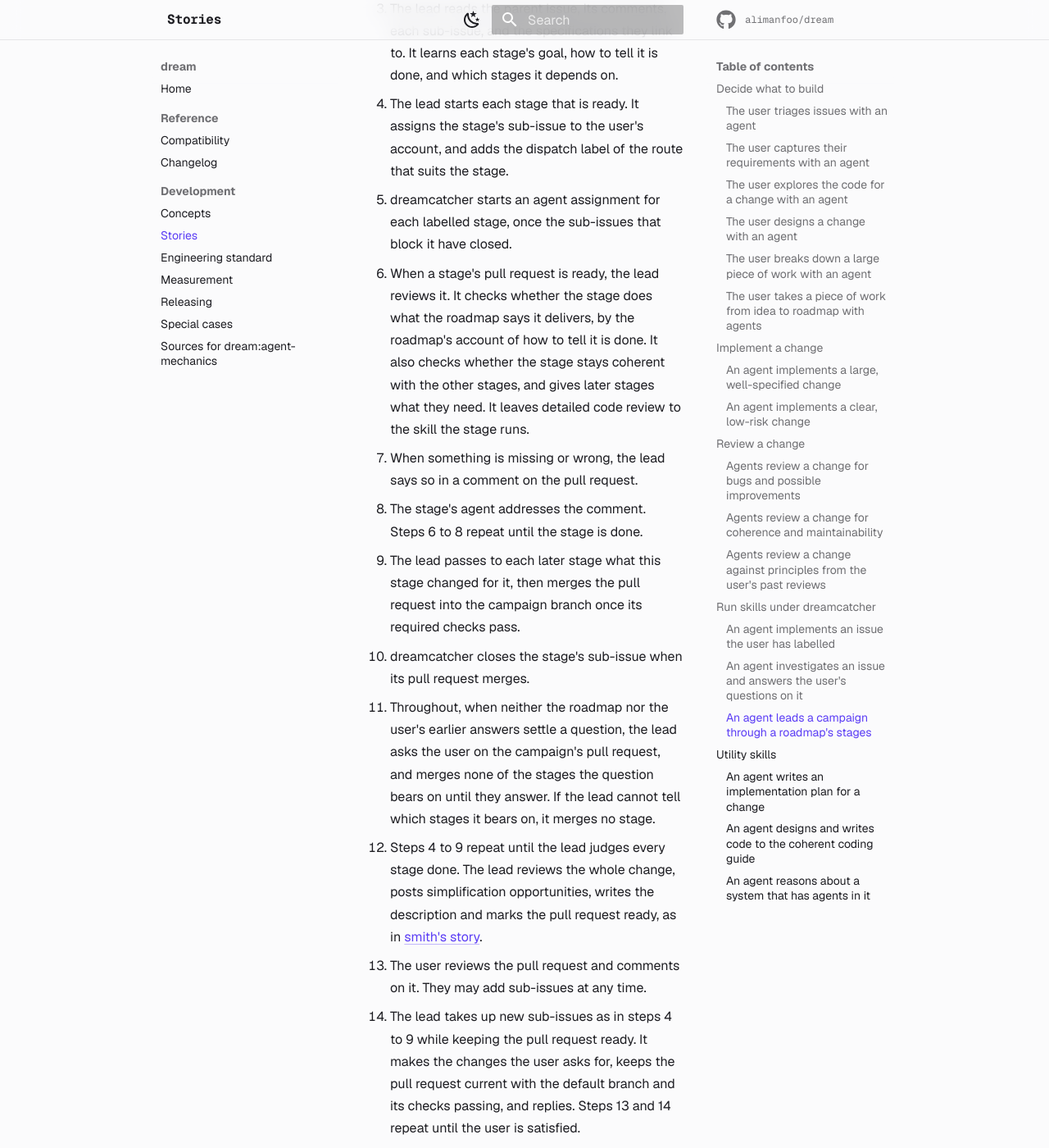
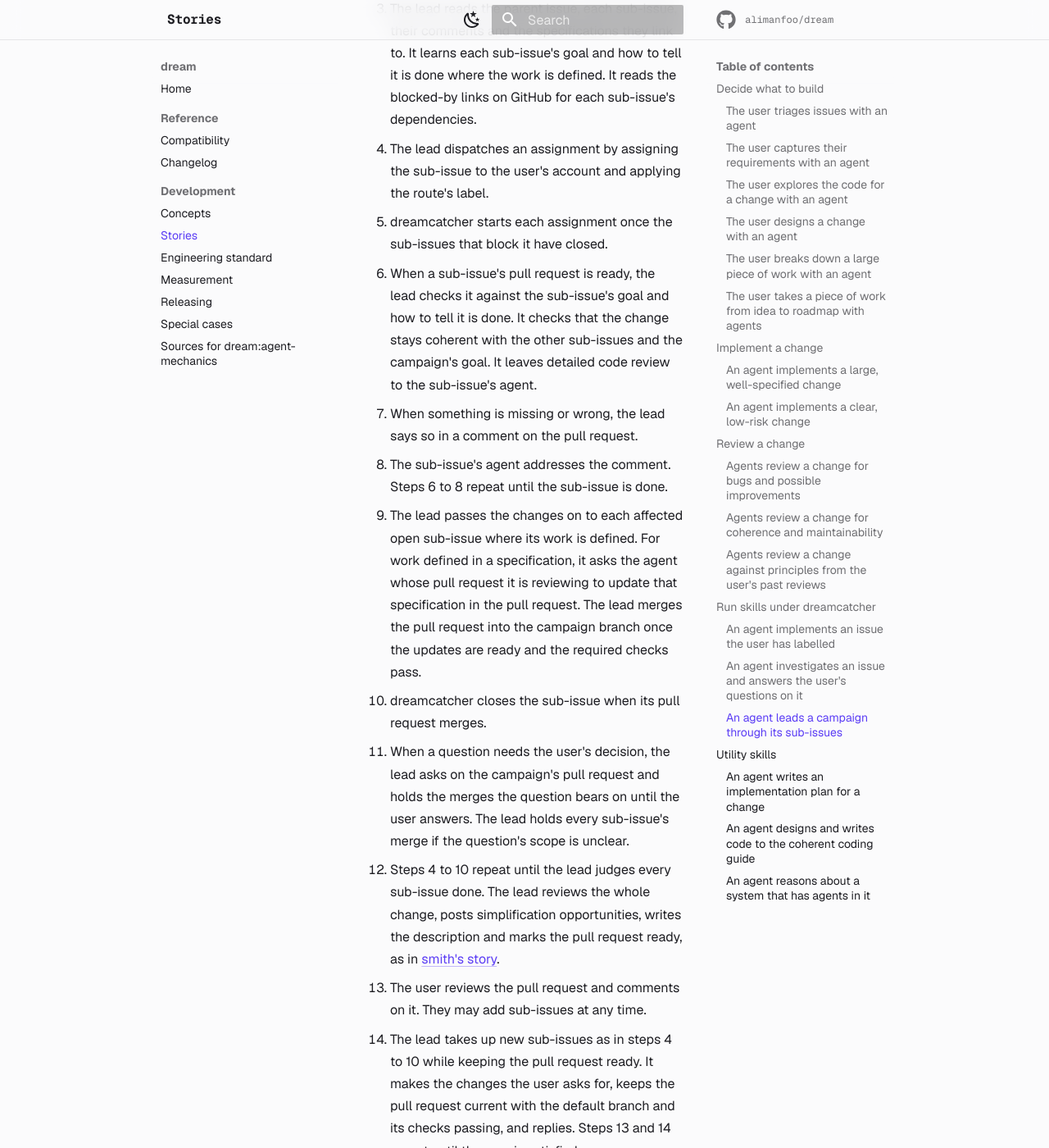
Before and after one commit to alimanfoo/dream, an MkDocs documentation site: the page built from docs/stories.md, in a window 1280 px wide and 1400 px high, scrolled down 19380 px. Shown: the whole window at 82% size. Built offline with MkDocs 1.6.1 and Material for MkDocs 9.7.7, drawn with Linux system fonts in a browser that asks for light colours; comment, search, counter and statistics services are not loaded; some of the changed text lies outside the part shown.

Commit message:
Lead campaigns from their sub-issues
Co-Authored-By: Codex <noreply@openai.com>

```diff
--- a/docs/stories.md
+++ b/docs/stories.md
@@ -474,50 +474,50 @@ own.
 The user has answers on the issue, checked against the code, from which they can
 decide what to do with it.
 
-### An agent leads a campaign through a roadmap's stages
+### An agent leads a campaign through its sub-issues
 
-The user has a parent issue whose sub-issues are the stages of a roadmap, with
-blocked-by links between them. They want an agent to carry every stage through
-to a merged pull request, and to ask them only the questions the roadmap doesn't
-settle.
+The user has a parent issue whose sub-issues define the work, with blocked-by
+links between them. They want an agent to coordinate the sub-issues and bring
+the whole campaign to them for review and merge.
 
 1. The user assigns the parent issue to themselves, and adds the dispatch label
    that their dreamcatcher configuration routes to big. That starts a campaign.
 2. dreamcatcher opens a draft pull request from the campaign branch into the
    default branch, then starts the lead with `/dream:big GH123`, as described by
    [dreamcatcher's stories](https://alimanfoo.github.io/dreamcatcher/stories/).
-3. The lead reads the parent issue, its comments, each sub-issue, and the
-   specifications they link to. It learns each stage's goal, how to tell it is
-   done, and which stages it depends on.
-4. The lead starts each stage that is ready. It assigns the stage's sub-issue to
-   the user's account, and adds the dispatch label of the route that suits the
-   stage.
-5. dreamcatcher starts an agent assignment for each labelled stage, once the
-   sub-issues that block it have closed.
-6. When a stage's pull request is ready, the lead reviews it. It checks whether
-   the stage does what the roadmap says it delivers, by the roadmap's account of
-   how to tell it is done. It also checks whether the stage stays coherent with
-   the other stages, and gives later stages what they need. It leaves detailed
-   code review to the skill the stage runs.
+3. The lead reads the parent issue, each sub-issue, their comments and the
+   specifications they link to. It learns each sub-issue's goal and how to tell
+   it is done where the work is defined. It reads the blocked-by links on GitHub
+   for each sub-issue's dependencies.
+4. The lead dispatches an assignment by assigning the sub-issue to the user's
+   account and applying the route's label.
+5. dreamcatcher starts each assignment once the sub-issues that block it have
+   closed.
+6. When a sub-issue's pull request is ready, the lead checks it against the
+   sub-issue's goal and how to tell it is done. It checks that the change stays
+   coherent with the other sub-issues and the campaign's goal. It leaves
+   detailed code review to the sub-issue's agent.
 7. When something is missing or wrong, the lead says so in a comment on the pull
    request.
-8. The stage's agent addresses the comment. Steps 6 to 8 repeat until the stage
-   is done.
-9. The lead passes to each later stage what this stage changed for it, then
-   merges the pull request into the campaign branch once its required checks
-   pass.
-10. dreamcatcher closes the stage's sub-issue when its pull request merges.
-11. Throughout, when neither the roadmap nor the user's earlier answers settle a
-    question, the lead asks the user on the campaign's pull request, and merges
-    none of the stages the question bears on until they answer. If the lead
-    cannot tell which stages it bears on, it merges no stage.
-12. Steps 4 to 9 repeat until the lead judges every stage done. The lead reviews
-    the whole change, posts simplification opportunities, writes the description
-    and marks the pull request ready, as in
+8. The sub-issue's agent addresses the comment. Steps 6 to 8 repeat until the
+   sub-issue is done.
+9. The lead passes the changes on to each affected open sub-issue where its work
+   is defined. For work defined in a specification, it asks the agent whose pull
+   request it is reviewing to update that specification in the pull request. The
+   lead merges the pull request into the campaign branch once the updates are
+   ready and the required checks pass.
+10. dreamcatcher closes the sub-issue when its pull request merges.
+11. When a question needs the user's decision, the lead asks on the campaign's
+    pull request and holds the merges the question bears on until the user
+    answers. The lead holds every sub-issue's merge if the question's scope is
+    unclear.
+12. Steps 4 to 10 repeat until the lead judges every sub-issue done. The lead
+    reviews the whole change, posts simplification opportunities, writes the
+    description and marks the pull request ready, as in
     [smith's story](#an-agent-implements-a-large-well-specified-change).
 13. The user reviews the pull request and comments on it. They may add
     sub-issues at any time.
-14. The lead takes up new sub-issues as in steps 4 to 9 while keeping the pull
+14. The lead takes up new sub-issues as in steps 4 to 10 while keeping the pull
     request ready. It makes the changes the user asks for, keeps the pull
     request current with the default branch and its checks passing, and replies.
     Steps 13 and 14 repeat until the user is satisfied.
@@ -525,8 +525,9 @@ settle.
 16. The lead files an issue for each thing it left out of scope and lists the
     issues on the campaign's pull request, as in smith's story.
 
-The user has the campaign merged, with each stage reviewed against the roadmap's
-account of how to tell it is done.
+The user has reviewed and merged the whole campaign in one pull request. The
+lead checked each sub-issue's pull request before merging it, and reviewed the
+whole change before handing it over.
 
 ## Utility skills
 
```
Also changed, not shown: docs/compatibility.md (+2 -2 lines), plugins/dream/skills/big/SKILL.md (+82 -94 lines).
